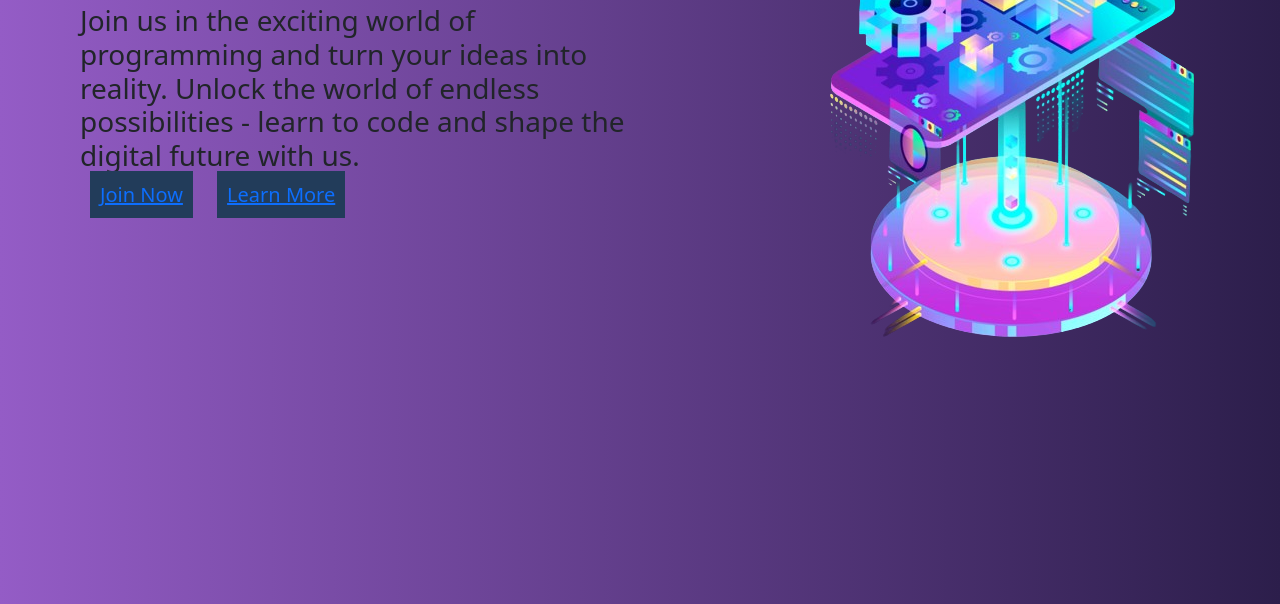
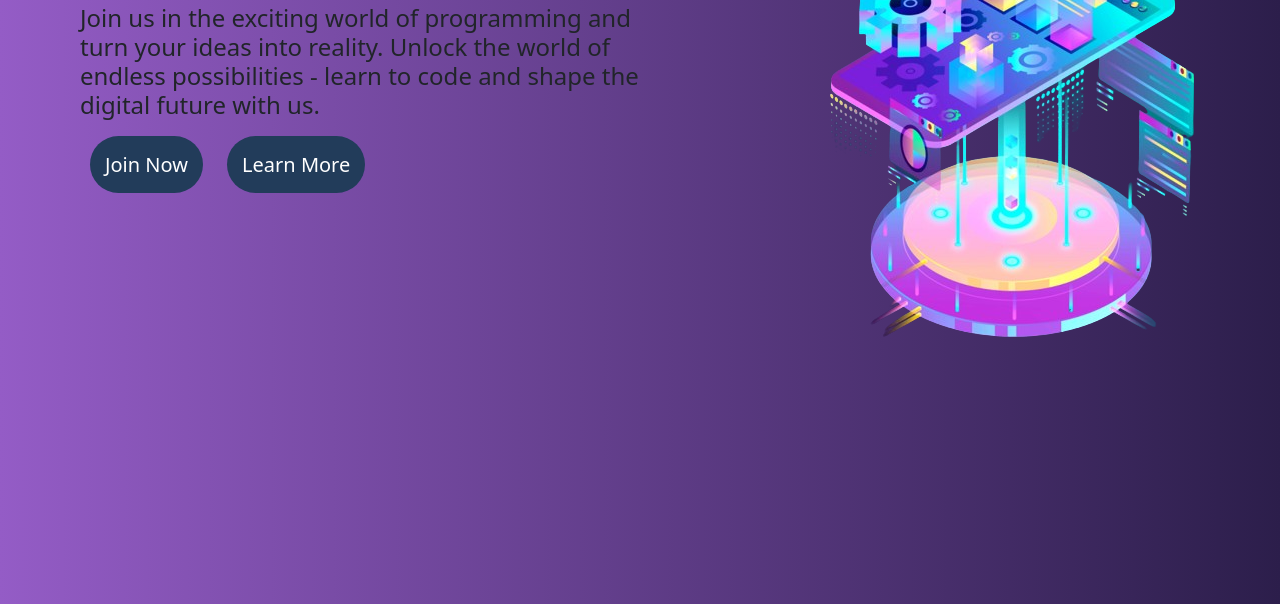
Before and after one commit to LosoMa/Contact-form, a plain HTML site: page index.html in a window 1280 px wide. Shown: the part 196-800 px from the top of the page. Drawn offline with nearby package versions, Linux system fonts and the light colour scheme.

Commit message:
meszidzs

```diff
--- a/index.html
+++ b/index.html
@@ -42,11 +42,15 @@
     <div class="row">
         <div class="col-7">
             <div class="text">
+                <div class="nobut">
+
+
                 <h2>Mobile App Development</h2>
-            <h3>Join us in the exciting world of programming and turn your ideas
+            <h4>Join us in the exciting world of programming and turn your ideas
                 into reality. Unlock the world of endless possibilities - learn to
                 code and shape the digital future with us.
-            </h3>
+            </h4>
+        </div>
             <div class="button">
             <a href="#" class="but but1">Join Now</a>
             <a href="#" class="but but2">Learn More</a>
--- a/style.css
+++ b/style.css
@@ -44,12 +44,32 @@ body{
 
 
 /*Main */
+.nobut{
+    margin-bottom: 30px;
+}
 main .text{
     padding: 80px;
+
 }
 main .but{
     background-color: #223C5A;
     font-size: 20px;
-    padding: 10px;
+    padding: 15px;
     margin: 10px;
+    border-radius: 30px;
+
+
 }
+.button a{
+    text-decoration: none;
+    color: white;
+}
+
+.but:hover{
+ background-color: white;
+ color: #223C5A ;
+ border-width: 3px;
+ border-color: #223C5A;
+ border-style: solid;
+ transition: 0.3s;
+}
```
